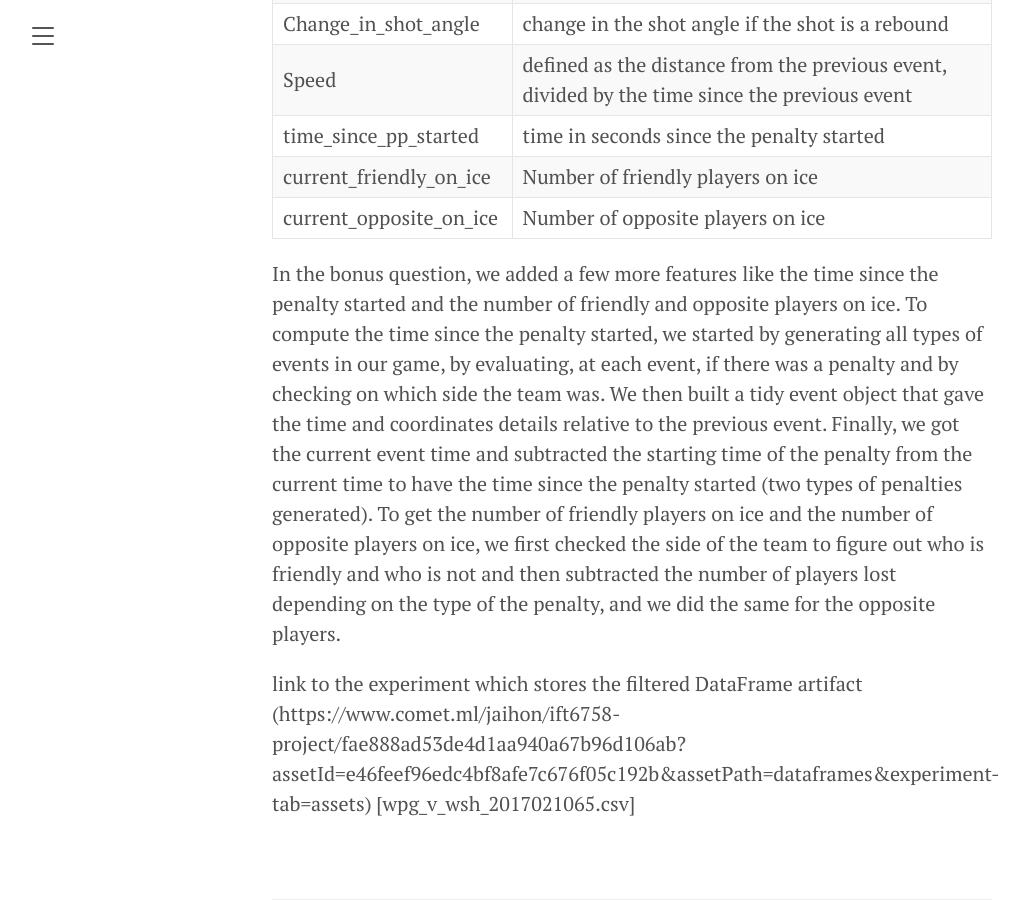
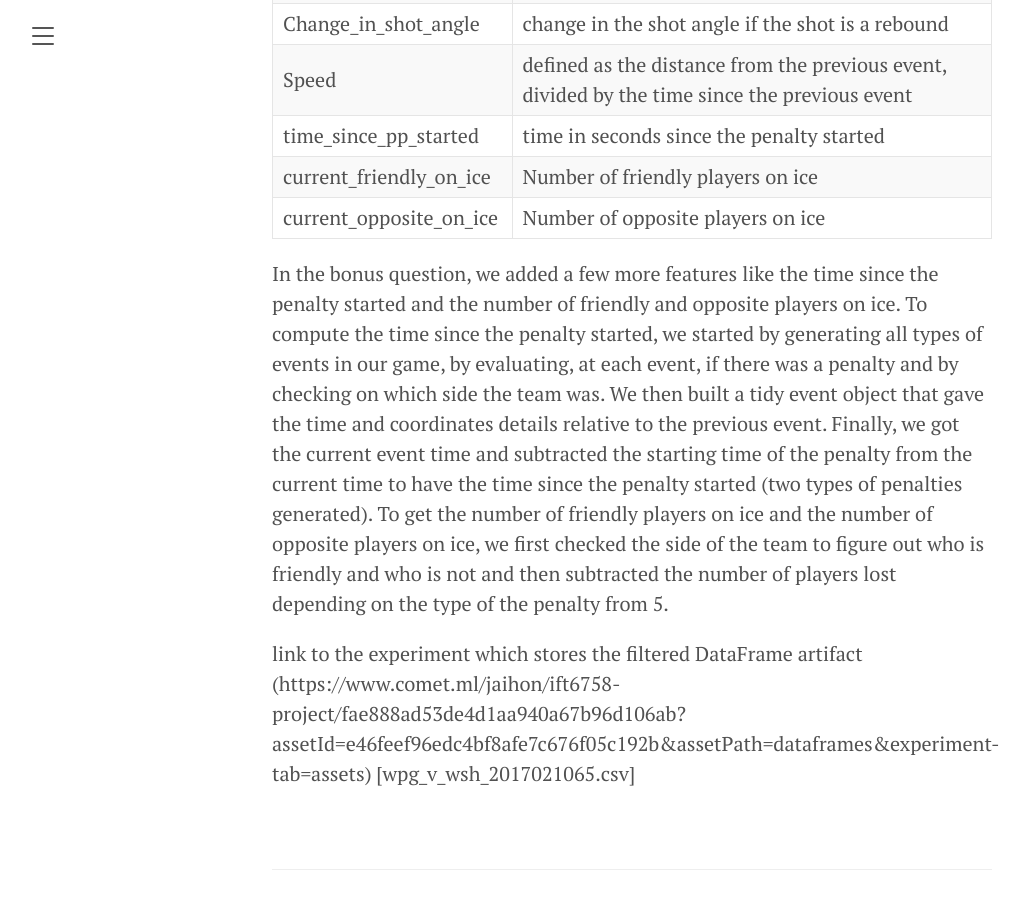
Before and after one commit to jaihon1/IFT6758-Project, a Jekyll site: the page built from blog/_posts/2021-11-3-milestone-2.md, in a window 1280 px wide and 900 px high, scrolled down 7510 px. Shown: the whole window, without its empty margins (8-1037 px from the left). Built offline with Jekyll 4.4.1, drawn with Linux system fonts in a browser that asks for light colours.

Commit message:
Update blog/_posts/2021-11-3-milestone-2.md
Co-authored-by: LaurenceMarcotte <48660119+LaurenceMarcotte@users.noreply.github.com>

```diff
--- a/blog/_posts/2021-11-3-milestone-2.md
+++ b/blog/_posts/2021-11-3-milestone-2.md
@@ -144,7 +144,7 @@ relative to the previous event. Finally, we got the current event time and subtr
 the starting time of the penalty from the current time to have the time since the penalty started (two types of penalties generated).
 To get the number of friendly players on ice and the number of opposite players on ice, we first checked the side of the team to figure out who is friendly and who is not and
 then subtracted the number of players lost depending on the type of the
-penalty, and we did the same for the opposite players.
+penalty from 5.
 
 
 link to the experiment which stores the filtered DataFrame artifact
```
